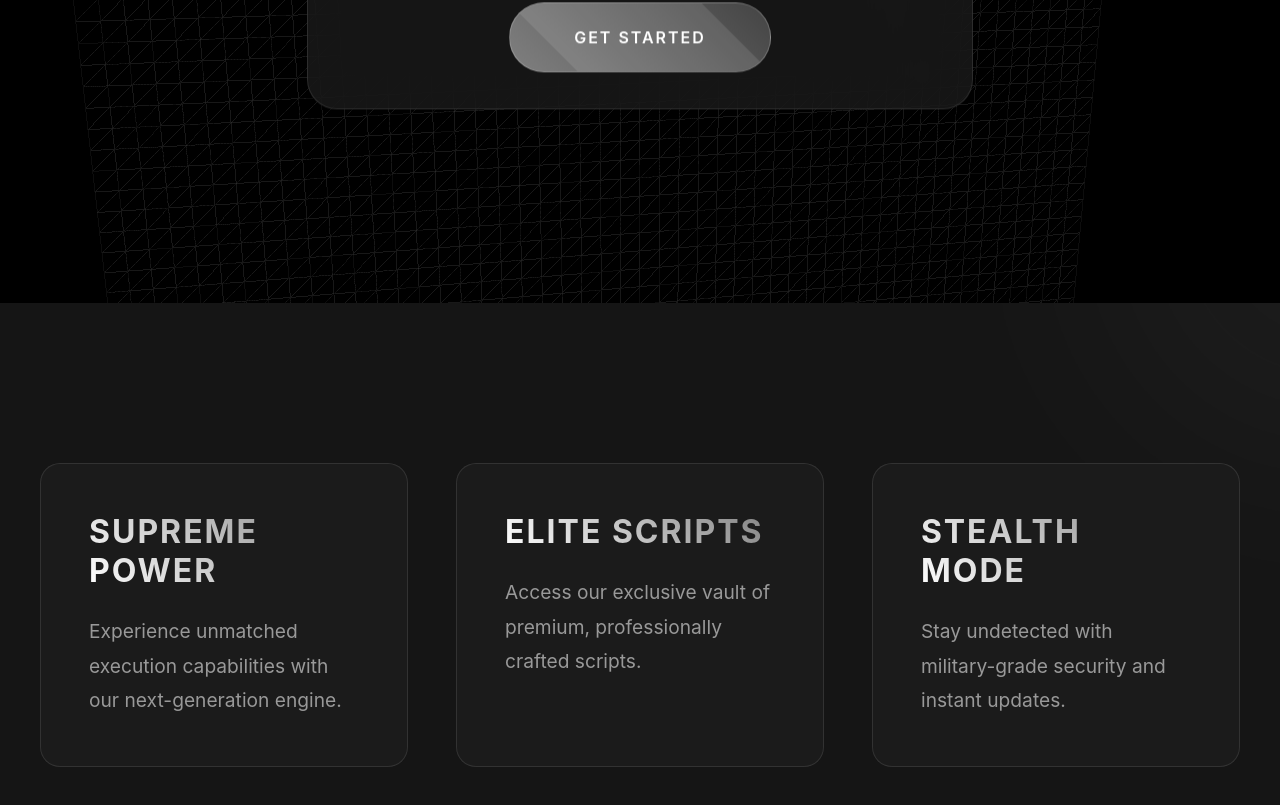
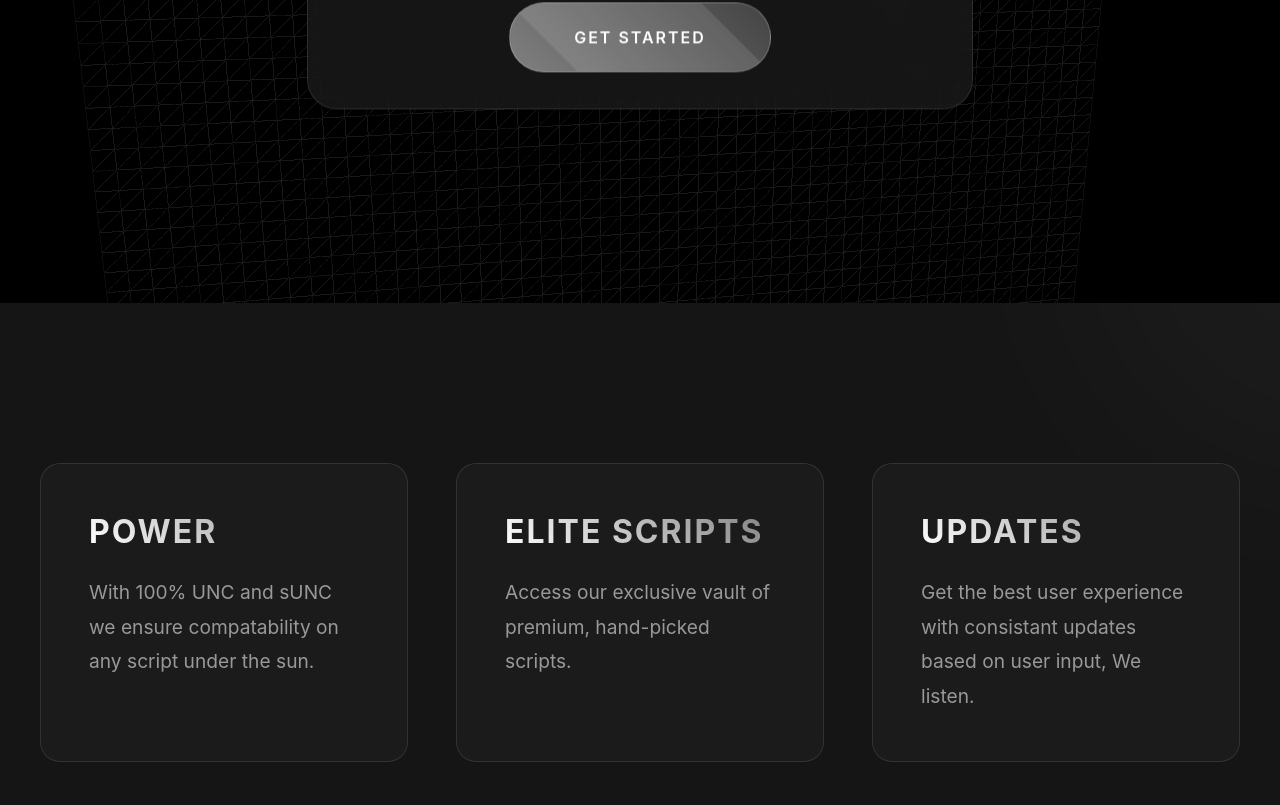
Before and after one commit to BlueDragon7327/Voro, a plain HTML site: page index.html in a window 1280 px wide. Shown: the part 497-1302 px from the top of the page. Drawn offline with nearby package versions, Linux system fonts and the light colour scheme; animation ran at ten frames a second.

Commit message:
Update index.html

```diff
--- a/index.html
+++ b/index.html
@@ -300,16 +300,16 @@
     <section class="features">
         <div class="features-grid">
             <div class="feature-card">
-                <h3>Supreme Power</h3>
-                <p>Experience unmatched execution capabilities with our next-generation engine.</p>
+                <h3>Power</h3>
+                <p>With 100% UNC and sUNC we ensure compatability on any script under the sun.</p>
             </div>
             <div class="feature-card">
                 <h3>Elite Scripts</h3>
-                <p>Access our exclusive vault of premium, professionally crafted scripts.</p>
+                <p>Access our exclusive vault of premium, hand-picked scripts.</p>
             </div>
             <div class="feature-card">
-                <h3>Stealth Mode</h3>
-                <p>Stay undetected with military-grade security and instant updates.</p>
+                <h3>Updates</h3>
+                <p>Get the best user experience with consistant updates based on user input, We listen.</p>
             </div>
         </div>
     </section>
```
